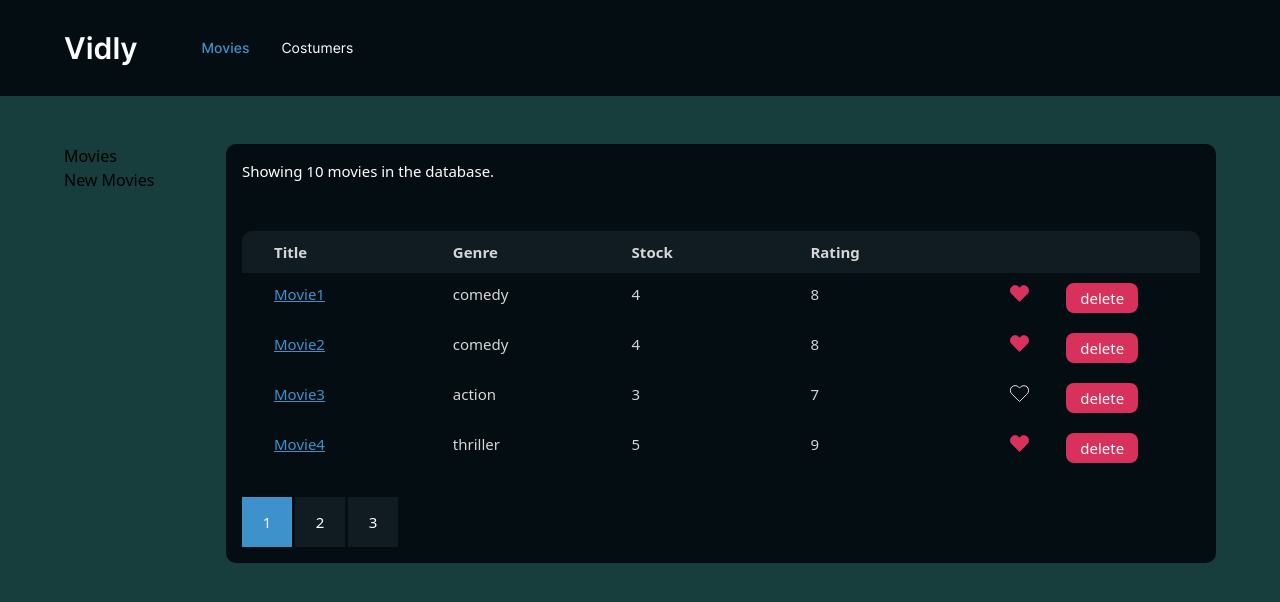
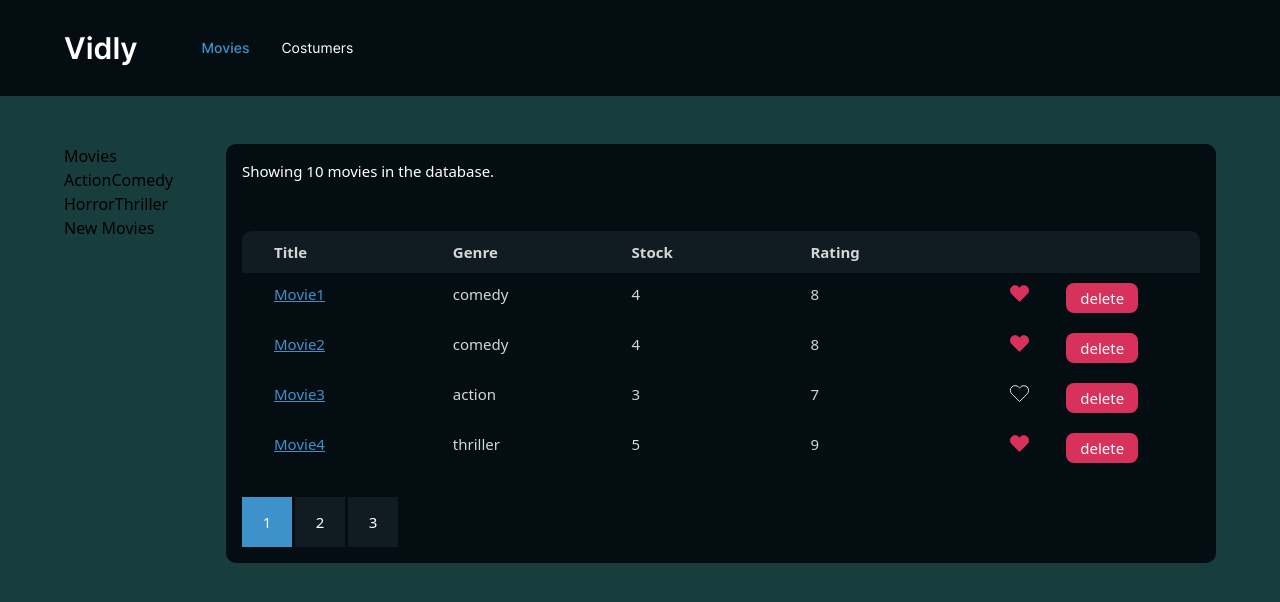
Before and after one commit to CodeSplash7/Vidly-App, a React (Create React App) app: page /movies in a window 1280 px wide. Shown: the top 602 px of the page. Built offline with nearby package versions, Linux system fonts and the light colour scheme; data requests are answered from the project's data file.

Commit message:
the filter buttons generate based on the genres list, they function properly, when they are clicked the selectedMovies get's changed

```diff
--- a/src/components/MoviesPage/MovieFilter.jsx
+++ b/src/components/MoviesPage/MovieFilter.jsx
@@ -1,5 +1,21 @@
-function MovieFilter() {
-  return <></>;
+import { capitalize } from "../../helperFunctions";
+
+function MovieFilter({ genres, filterMovies }) {
+  return (
+    <>
+      {genres.map((genre, i) => {
+        return (
+          <button
+            key={i}
+            onClick={() => filterMovies(genre.name)}
+            className="movies-page__filter-btn"
+          >
+            {capitalize(genre.name)}
+          </button>
+        );
+      })}
+    </>
+  );
 }
 
 export default MovieFilter;
--- a/src/components/MoviesPage/MovieTable.jsx
+++ b/src/components/MoviesPage/MovieTable.jsx
@@ -1,5 +1,6 @@
 import { useState } from "react";
 import { useMovieHandlersContext } from "./MoviesPage.jsx";
+import { capitalize } from "../../helperFunctions.js";
 
 export default function MovieTable({ movies, tableColumns }) {
   return (
@@ -38,11 +39,6 @@ function MovieTableHead({ columns }) {
       </div>
     </>
   );
-  // e.g "randomstring" -> "Randomstring"
-  function capitalize(str) {
-    if (!str) return str;
-    return str.charAt(0).toUpperCase() + str.slice(1);
-  }
 }
 function MovieTableBody({ movies, columns }) {
   let exampleRow = Object.assign({}, movies[0]);
--- a/src/components/MoviesPage/MoviesPage.jsx
+++ b/src/components/MoviesPage/MoviesPage.jsx
@@ -26,6 +26,7 @@ function MoviesPage() {
   let [genres, setGenres] = useState([]);
   // groups for the movies
   let [divisions, setDivisions] = useState([]);
+  let [filter, setFilter] = useState("all");
 
   // "template" for the table
   let [tableColumns] = useState([
@@ -57,12 +58,15 @@ function MoviesPage() {
     getGenrePropertyForMovies();
   }, [genres]);
 
+  useEffect(() => {
+    filterMovies(filter);
+  }, [movies]);
+
   // separate the movies into divisions
   // each divisions is an array with the max length equal to divisionLength
   useEffect(() => {
-    setSelectedMovies(movies);
     divideMovies();
-  }, [movies]);
+  }, [selectedMovies]);
 
   return (
     <>
@@ -73,7 +77,7 @@ function MoviesPage() {
           <div className="movies-page__section--left">
             <h2 className="movies-page__title">Movies</h2>
             <div className="movies-page__filter">
-              <MovieFilter />
+              <MovieFilter genres={genres} filterMovies={filterMovies} />
             </div>
             <button className="movies-page__new-movie-button">
               New Movies
@@ -110,6 +114,16 @@ function MoviesPage() {
       </MovieHandlersContext.Provider>
     </>
   );
+
+  function filterMovies(genre) {
+    if (genre === "all") {
+      setSelectedMovies(movies);
+      return;
+    }
+    let filtered = movies.filter((movie) => movie.data.genre === genre);
+    setSelectedMovies(filtered);
+    setFilter(genre);
+  }
 
   // returns the movies that correspond to the currentDivision from the state
   // if that division is out of movies it return the previous one
--- /dev/null
+++ b/src/helperFunctions.js
@@ -0,0 +1,4 @@
+export function capitalize(str) {
+  if (!str) return str;
+  return str.charAt(0).toUpperCase() + str.slice(1);
+}
```
